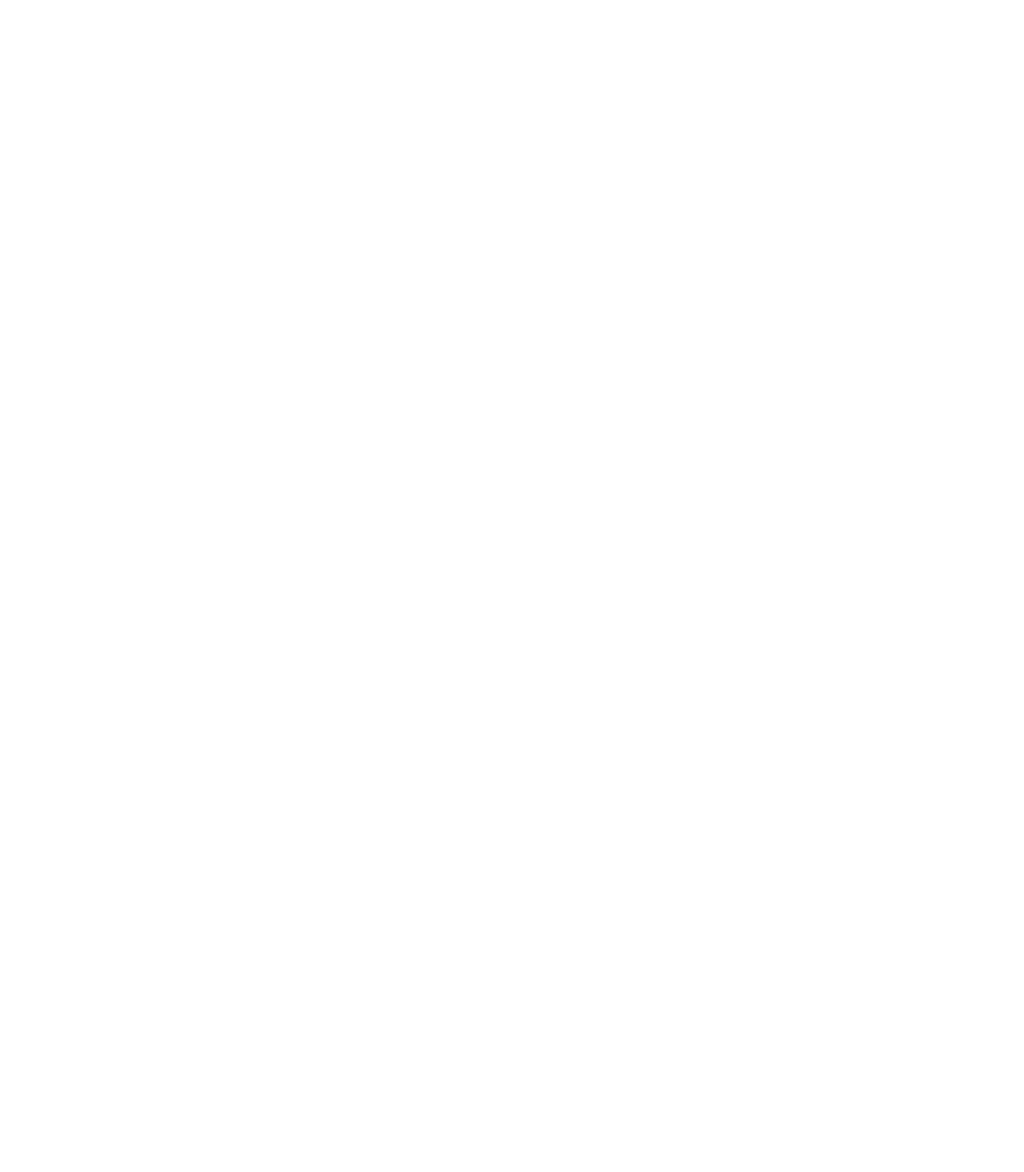
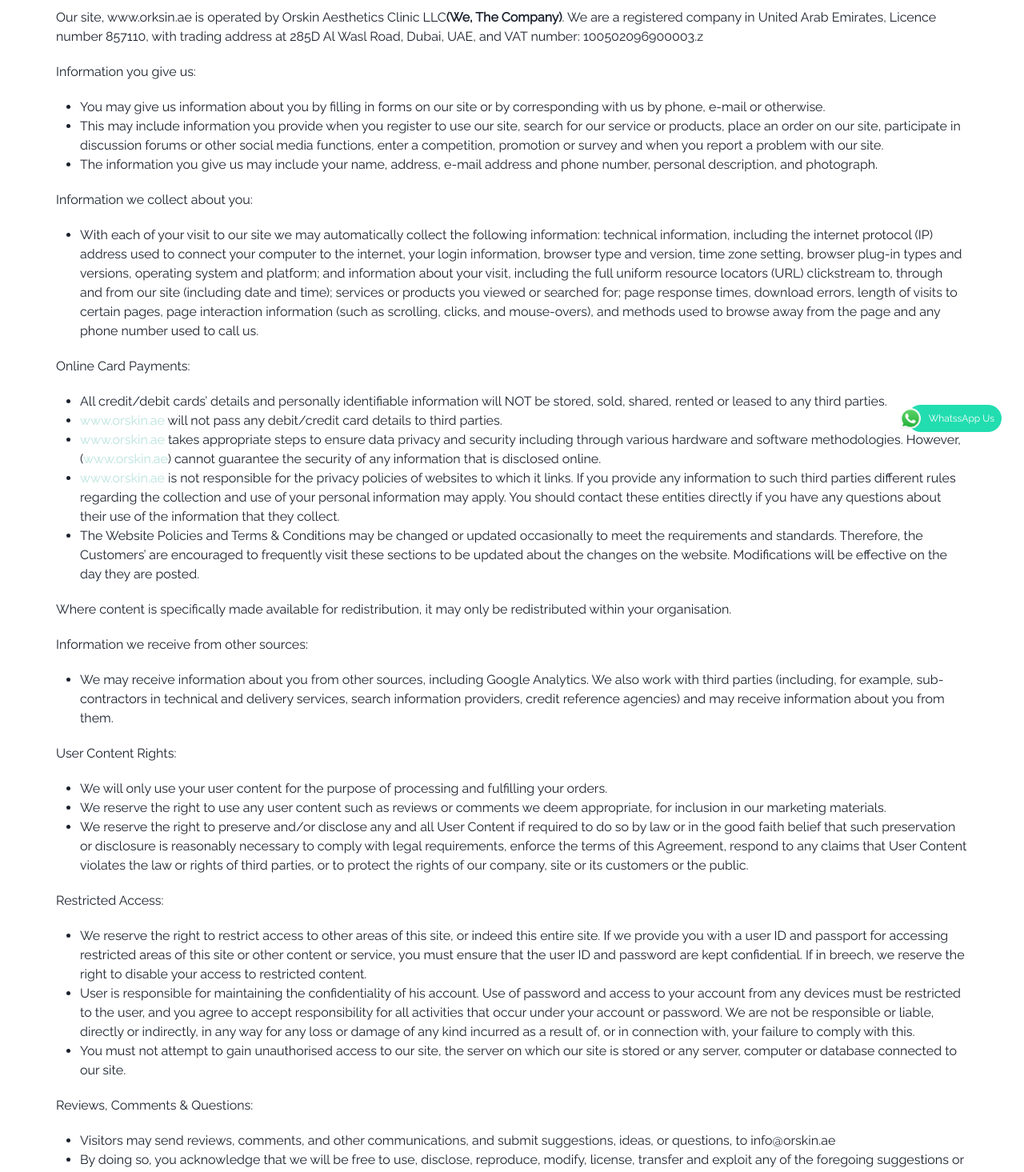
Before and after one commit to AyxanAmirov/Orskin-Front, a React (Vite) app: page /privacy-policy in a window 1280 px wide. Before the commit this address had no page. Shown: the part 240-1705 px from the top of the page at 80% size. Before the commit the page ends 800 px from the top, so only its background shows below. Built offline with nearby package versions, Linux system fonts and the light colour scheme.

Commit message:
policy updated

```diff
--- a/src/App.jsx
+++ b/src/App.jsx
@@ -19,6 +19,7 @@ import Wellness from "./User/pages/serviceWellness/wellness";
 import LatestOffers from "./User/pages/lstestService/latestOffers";
 import Terms from "./User/pages/terms/terms";
 import TermOfUse from "./User/pages/termOfUse/termOfUse";
+import Privacy from "./User/pages/privacy/privacy";
 
 function App() {
   return (
@@ -34,6 +35,7 @@ function App() {
           <Route path="/details" element={<ProductDetails />} />
           <Route path="/terms-and-policy" element={<Terms />} />
           <Route path="/term-of-use" element={<TermOfUse />} />
+          <Route path="/privacy-policy" element={<Privacy />} />
           <Route path="/services" element={<Services />} />
           <Route path="/services" element={<ServiceLayout />}>
             <Route path="laser" element={<ServiceLaser />} />
--- /dev/null
+++ b/src/User/pages/privacy/privacy.jsx
@@ -0,0 +1,185 @@
+import React from "react";
+import { Link } from "react-router-dom";
+
+function Privacy() {
+  return (
+    <div className="mt-[250px] mb-[120px]">
+      <div className="container">
+        <div className="flex flex-col gap-[20px]">
+          <p>
+            Our site, www.orksin.ae is operated by Orskin Aesthetics Clinic LLC
+            <span className="font-bold">(We, The Company)</span>. We are a
+            registered company in United Arab Emirates, Licence number 857110,
+            with trading address at 285D Al Wasl Road, Dubai, UAE, and VAT
+            number: 100502096900003.z
+          </p>
+          <h3>Information you give us:</h3>
+
+          <ul className="pl-[30px]">
+            <li className="list-disc">
+              You may give us information about you by filling in forms on our
+              site or by corresponding with us by phone, e-mail or otherwise.
+            </li>
+            <li className="list-disc">
+              This may include information you provide when you register to use
+              our site, search for our service or products, place an order on
+              our site, participate in discussion forums or other social media
+              functions, enter a competition, promotion or survey and when you
+              report a problem with our site.
+            </li>{" "}
+            <li className="list-disc">
+              The information you give us may include your name, address, e-mail
+              address and phone number, personal description, and photograph.
+            </li>
+          </ul>
+          <h3>Information we collect about you:</h3>
+          <ul className="pl-[30px]">
+            <li className="list-disc">
+              With each of your visit to our site we may automatically collect
+              the following information: technical information, including the
+              internet protocol (IP) address used to connect your computer to
+              the internet, your login information, browser type and version,
+              time zone setting, browser plug-in types and versions, operating
+              system and platform; and information about your visit, including
+              the full uniform resource locators (URL) clickstream to, through
+              and from our site (including date and time); services or products
+              you viewed or searched for; page response times, download errors,
+              length of visits to certain pages, page interaction information
+              (such as scrolling, clicks, and mouse-overs), and methods used to
+              browse away from the page and any phone number used to call us.
+            </li>
+          </ul>
+          <p>Online Card Payments:</p>
+          <ul className="pl-[30px]">
+            <li className="list-disc">
+              All credit/debit cards’ details and personally identifiable
+              information will NOT be stored, sold, shared, rented or leased to
+              any third parties.
+            </li>
+            <li className="list-disc">
+              <Link to={"/"} className="text-[#B9E3DC]">
+                www.orskin.ae
+              </Link>{" "}
+              will not pass any debit/credit card details to third parties.
+            </li>
+            <li className="list-disc">
+              <Link to={"/"} className="text-[#B9E3DC]">
+                www.orskin.ae
+              </Link>{" "}
+              takes appropriate steps to ensure data privacy and security
+              including through various hardware and software methodologies.
+              However, (
+              <Link to={"/"} className="text-[#B9E3DC]">
+                www.orskin.ae
+              </Link>
+              ) cannot guarantee the security of any information that is
+              disclosed online.
+            </li>
+            <li className="list-disc">
+              <Link to={"/"} className="text-[#B9E3DC]">
+                www.orskin.ae
+              </Link>{" "}
+              is not responsible for the privacy policies of websites to which
+              it links. If you provide any information to such third parties
+              different rules regarding the collection and use of your personal
+              information may apply. You should contact these entities directly
+              if you have any questions about their use of the information that
+              they collect.
+            </li>
+            <li className="list-disc">
+              The Website Policies and Terms & Conditions may be changed or
+              updated occasionally to meet the requirements and standards.
+              Therefore, the Customers’ are encouraged to frequently visit these
+              sections to be updated about the changes on the website.
+              Modifications will be effective on the day they are posted.
+            </li>
+          </ul>
+          <p>
+            Where content is specifically made available for redistribution, it
+            may only be redistributed within your organisation.
+          </p>
+          <h3>Information we receive from other sources:</h3>
+
+          <ul className="pl-[30px]">
+            <li className="list-disc">
+              We may receive information about you from other sources, including
+              Google Analytics. We also work with third parties (including, for
+              example, sub-contractors in technical and delivery services,
+              search information providers, credit reference agencies) and may
+              receive information about you from them.
+            </li>
+          </ul>
+          <h3>User Content Rights:</h3>
+          <ul className="pl-[30px]">
+            <li className="list-disc">
+              We will only use your user content for the purpose of processing
+              and fulfilling your orders.
+            </li>
+            <li className="list-disc">
+              We reserve the right to use any user content such as reviews or
+              comments we deem appropriate, for inclusion in our marketing
+              materials.
+            </li>
+            <li className="list-disc">
+              We reserve the right to preserve and/or disclose any and all User
+              Content if required to do so by law or in the good faith belief
+              that such preservation or disclosure is reasonably necessary to
+              comply with legal requirements, enforce the terms of this
+              Agreement, respond to any claims that User Content violates the
+              law or rights of third parties, or to protect the rights of our
+              company, site or its customers or the public.
+            </li>
+          </ul>
+          <h3>Restricted Access:</h3>
+
+          <ul className="pl-[30px]">
+            <li className="list-disc">
+              We reserve the right to restrict access to other areas of this
+              site, or indeed this entire site. If we provide you with a user ID
+              and passport for accessing restricted areas of this site or other
+              content or service, you must ensure that the user ID and password
+              are kept confidential. If in breech, we reserve the right to
+              disable your access to restricted content.
+            </li>
+            <li className="list-disc">
+              User is responsible for maintaining the confidentiality of his
+              account. Use of password and access to your account from any
+              devices must be restricted to the user, and you agree to accept
+              responsibility for all activities that occur under your account or
+              password. We are not be responsible or liable, directly or
+              indirectly, in any way for any loss or damage of any kind incurred
+              as a result of, or in connection with, your failure to comply with
+              this.
+            </li>
+            <li className="list-disc">
+              You must not attempt to gain unauthorised access to our site, the
+              server on which our site is stored or any server, computer or
+              database connected to our site.
+            </li>
+          </ul>
+
+          <h3>Reviews, Comments & Questions:</h3>
+          <ul className="pl-[30px]">
+            <li className="list-disc">
+              Visitors may send reviews, comments, and other communications, and
+              submit suggestions, ideas, or questions, to info@orskin.ae
+            </li>
+            <li className="list-disc">
+              By doing so, you acknowledge that we will be free to use,
+              disclose, reproduce, modify, license, transfer and exploit any of
+              the foregoing suggestions or ideas in any manner.
+            </li>
+          </ul>
+          <p>Contact:</p>
+          <p>
+            Questions, comments, and requests regarding this policy are welcomed
+            and should be addressed to info@orskin.ae
+          </p>
+          <p>Thank you for visiting our site.</p>
+        </div>
+      </div>
+    </div>
+  );
+}
+
+export default Privacy;
--- a/src/User/pages/terms/terms.jsx
+++ b/src/User/pages/terms/terms.jsx
@@ -14,18 +14,18 @@ function Terms() {
             </div>
             <p className="text-[18px] font-[500]">Terms of Use</p>
           </Link>
-          <div className="cursor-pointer p-[40px] bg-[#F6F6F6] flex flex-col items-center gap-[20px] transition-shadow  duration-300 hover:shadow-[0_12px_24px_rgba(0,0,0,0.35)]  ">
+          <Link to={"/"} className="cursor-pointer p-[40px] bg-[#F6F6F6] flex flex-col items-center gap-[20px] transition-shadow  duration-300 hover:shadow-[0_12px_24px_rgba(0,0,0,0.35)]  ">
             <div className="bg-[#9AD6CC] w-[60px] h-[60px] rounded-[50%] flex items-center justify-center">
               <FontAwesomeIcon icon={faBasketShopping} className="text-[white] text-[25px]" />
             </div>
             <p className="text-[18px] font-[500]">Terms of Supply</p>
-          </div>
-          <div className="cursor-pointer p-[40px] bg-[#F6F6F6] flex flex-col items-center gap-[20px] transition-shadow  duration-300 hover:shadow-[0_12px_24px_rgba(0,0,0,0.35)]  ">
+          </Link>
+          <Link to={"/privacy-policy"} className="cursor-pointer p-[40px] bg-[#F6F6F6] flex flex-col items-center gap-[20px] transition-shadow  duration-300 hover:shadow-[0_12px_24px_rgba(0,0,0,0.35)]  ">
             <div className="bg-[#9AD6CC] w-[60px] h-[60px] rounded-[50%] flex items-center justify-center">
               <FontAwesomeIcon icon={faUserLock} className="text-[white] text-[25px]" />
             </div>
             <p className="text-[18px] font-[500]">Privacy Policy</p>
-          </div>
+          </Link>
           <div className="cursor-pointer p-[40px] bg-[#F6F6F6] flex flex-col items-center gap-[20px] transition-shadow  duration-300 hover:shadow-[0_12px_24px_rgba(0,0,0,0.35)]  ">
             <div className="bg-[#9AD6CC] w-[60px] h-[60px] rounded-[50%] flex items-center justify-center">
               <FontAwesomeIcon icon={faGear} className="text-[white] text-[25px]" />
```
